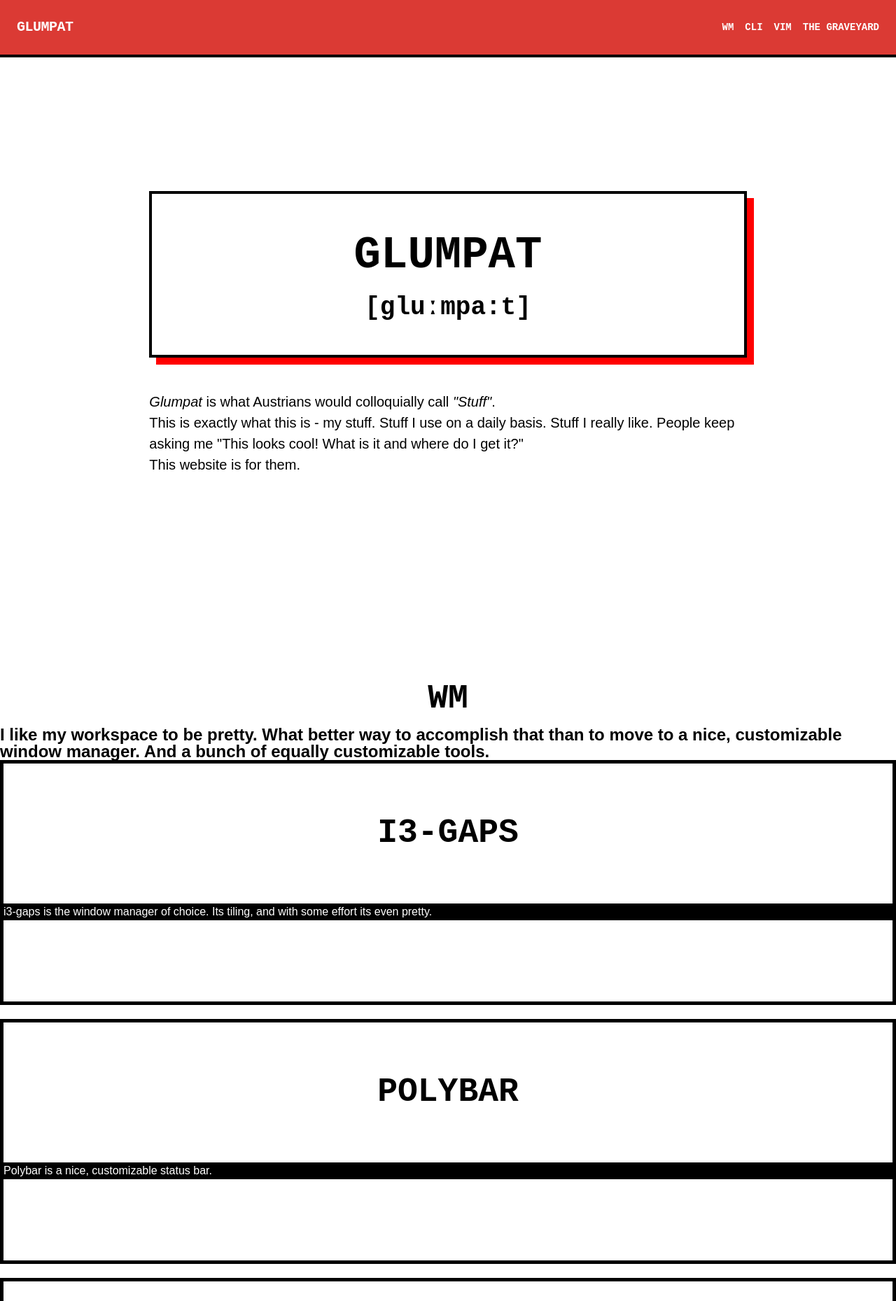
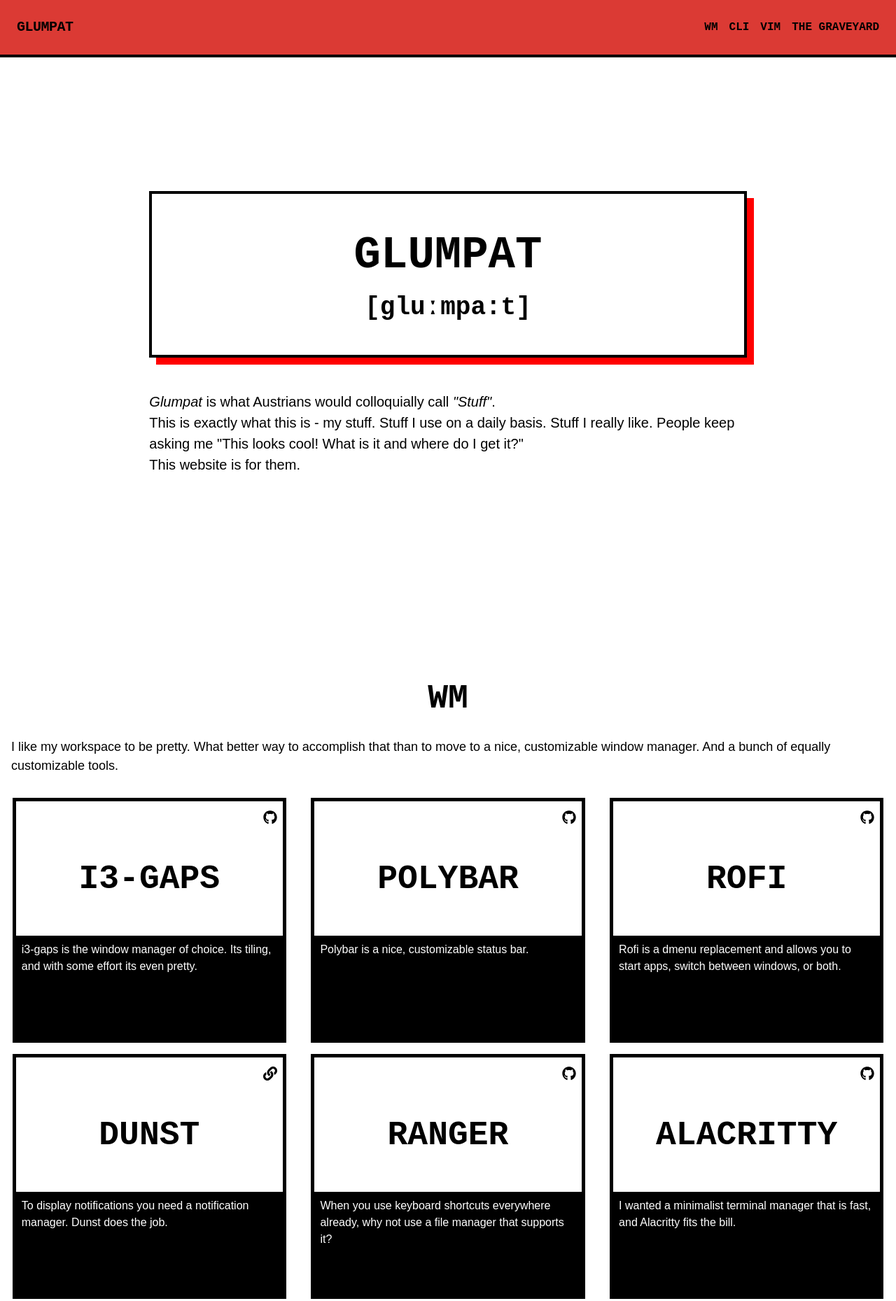
Before and after one commit to glumpat/glumpat.github.io, a Gatsby site: page / in a window 1280 px wide. Shown: the top 1859 px of the page at 70% size. Built offline with nearby package versions, Linux system fonts and the light colour scheme; Gatsby itself is replaced by a stand-in of ours.

Commit message:
Some layout fixes

```diff
--- a/package.json
+++ b/package.json
@@ -14,6 +14,10 @@
     "clean": "gatsby clean"
   },
   "dependencies": {
+    "@fortawesome/fontawesome-svg-core": "^1.2.28",
+    "@fortawesome/free-brands-svg-icons": "^5.13.0",
+    "@fortawesome/free-solid-svg-icons": "^5.13.0",
+    "@fortawesome/react-fontawesome": "^0.1.9",
     "gatsby": "^2.20.12",
     "gatsby-cli": "^2.12.7",
     "gatsby-plugin-sass": "^2.2.1",
--- a/src/components/Header.jsx
+++ b/src/components/Header.jsx
@@ -11,7 +11,7 @@
           <h2 className="block font-weight-light text-xl sm:text-4xl lowercase">[gluːmpa:t]</h2>
         </div>
         <div className="pt-12">
-          <p className="mb-3 text-xl text-left">
+          <p className="mb-3 text-xl font-medium text-left">
             <i>Glumpat</i> is what Austrians would colloquially call <i>&quot;Stuff&quot;</i>.
             <br className="mb-1"/>
             This is exactly what this is - my stuff. Stuff I use on a daily
--- /dev/null
+++ b/src/components/Icon/Icon.jsx
@@ -0,0 +1,19 @@
+import React from 'react'
+import { FontAwesomeIcon } from '@fortawesome/react-fontawesome'
+import { faGithub } from '@fortawesome/free-brands-svg-icons'
+import { faLink } from '@fortawesome/free-solid-svg-icons'
+
+const ToolLink = (props) => {
+  let icon = faLink
+  if (props.link.match(/github.com/)) {
+    icon = faGithub
+  }
+
+  return <a
+    className="hover:text-red text-xl text-right self-end"
+    href={props.link} title="Homepage">
+    <FontAwesomeIcon icon={icon}/>
+  </a>
+}
+
+export default ToolLink
--- a/src/components/Navigation.jsx
+++ b/src/components/Navigation.jsx
@@ -5,7 +5,7 @@
 
   return <nav
     className="flex items-center w-full justify-between flex-wrap bg-red border-b-4 border-black p-6 font-mono font-semibold">
-    <div className="flex items-center flex-shrink-0 text-white mr-6">
+    <div className="flex items-center flex-shrink-0 text-black mr-6">
       <a href="#" className="font-semibold text-xl tracking-tight uppercase hover:underline">Glumpat</a>
     </div>
     <div className="block lg:hidden">
@@ -19,19 +19,19 @@
     </div>
     {open
       ? <div className="w-full align-items-end block lg:flex lg:items-center lg:w-auto ">
-        <div className="text-sm">
-          <a href="#wm" className="block mt-4 lg:inline-block lg:mt-0 text-white hover:text-white mr-4 hover:underline">
+        <div className="">
+          <a href="#wm" className="block mt-4 lg:inline-block lg:mt-0 mr-4 hover:underline">
             WM
           </a>
           <a href="#cli"
-             className="block mt-4 lg:inline-block lg:mt-0 text-white hover:text-white mr-4 hover:underline">
+             className="block mt-4 lg:inline-block lg:mt-0 hove mr-4 hover:underline">
             CLI
           </a>
           <a href="#vim"
-             className="block mt-4 lg:inline-block lg:mt-0 text-white hover:text-white mr-4 hover:underline">
+             className="block mt-4 lg:inline-block lg:mt-0  mr-4 hover:underline">
             VIM
           </a>
-          <a href="#graveyard" className="block uppercase mt-4 lg:inline-block lg:mt-0 text-white hover:underline">
+          <a href="#graveyard" className="block uppercase mt-4 lg:inline-block lg:mt-0  hover:underline">
             The Graveyard
           </a>
         </div>
--- a/src/components/ToolCard/ToolCard.jsx
+++ b/src/components/ToolCard/ToolCard.jsx
@@ -1,19 +1,16 @@
 import React from 'react'
+import ToolLink from '../Icon/Icon'
+
+import classes from './ToolCard.module.scss'
 
 const ToolCard = (props) => (
-  <div className="col-md-6 col-lg-4">
-    <div className="tool ">
-      <div className="tool-header d-flex text-left">
-        <h2 className="title short m-auto">{props.title}</h2>
-        <ul className="list-inline icon-bar">
-          <li className="list-inline-item">
-            <a className="btn-link"
-               href={props.link} title="Homepage">{props.icon}
-            </a>
-          </li>
-        </ul>
+  <div className="w-full sm:w-1/2 lg:w-1/3 flex justify-center">
+    <div className={classes.Tool}>
+      <div className={classes.ToolHeader}>
+        <ToolLink link={props.link}/>
+        <h2 className={classes.ToolTitle}>{props.title}</h2>
       </div>
-      <div className="tool-body">
+      <div className="text-white bg-black p-2 flex-grow">
         <p className="tool-text">{props.description}</p>
       </div>
     </div>
--- /dev/null
+++ b/src/components/ToolCard/ToolCard.module.scss
@@ -0,0 +1,22 @@
+.Tool {
+  @apply flex flex-col w-11/12 mb-4;
+  border: 5px solid black;
+  border-radius: 0;
+  height: 350px;
+
+  &:hover {
+    box-shadow: 8px 8px red;
+  }
+
+  &:hover .ToolTitle {
+    color: orangered;
+  }
+}
+
+.ToolHeader {
+  @apply h-48 flex flex-col p-2;
+}
+
+.ToolTitle {
+  @apply m-auto uppercase text-center;
+}
--- a/src/components/Tools/Tools.jsx
+++ b/src/components/Tools/Tools.jsx
@@ -1,17 +1,14 @@
 import React from 'react'
-import { graphql, useStaticQuery } from 'gatsby'
 import ToolCard from '../ToolCard/ToolCard'
 
 const Tools = (props) => (
   <section id={props.title.toLowerCase()}>
-    <div class="container">
-      <h2 class="text-center text-uppercase mb-5">{props.title}</h2>
-      <div class="mb-5">
-        <h4 class="section-text font-weight-light">
-          {props.description}
-        </h4>
-        {props.tools.map(tool => <ToolCard {...tool}/>)}
-      </div>
+    <h2 className="text-center uppercase mb-5">{props.title}</h2>
+    <h4 className="font-sans text-lg font-medium p-4 mb-4">
+      {props.description}
+    </h4>
+    <div className="flex flex-wrap">
+      {props.tools.map(tool => <ToolCard key={tool.title} {...tool}/>)}
     </div>
   </section>
 )
--- a/src/pages/index.js
+++ b/src/pages/index.js
@@ -15,10 +15,12 @@
     <Navigation/>
     <div className="container mx-auto">
       <Header/>
-      <Tools {...WMData}/>
-      <Tools {...CliData}/>
-      <Tools {...VimData}/>
-      <Graveyard {...GraveyardData}/>
+      <div className="container">
+        <Tools {...WMData}/>
+        <Tools {...CliData}/>
+        <Tools {...VimData}/>
+        <Graveyard {...GraveyardData}/>
+      </div>
     </div>
     <About/>
   </>
--- a/src/styles/index.scss
+++ b/src/styles/index.scss
@@ -113,65 +113,8 @@
   }
 }
 
-.tool {
-  border: 5px solid black;
-  border-radius: 0;
-  height: 350px;
-  margin-bottom: 20px;
-
-  .tool-body {
-    background: $dark;
-    color: $primary;
-  }
-
-  .tool-header {
-    height: 200px;
-    display: flex;
-
-    h2 {
-      margin: auto;
-      line-height: 1.2em;
-      text-transform: uppercase;
-    }
-
-    .short {
-      font-size: 3em;
-    }
-
-    .medium {
-      font-size: 2.5em;
-    }
-
-    .long {
-      font-size: 2.2em;
-    }
-  }
-
-  &:hover {
-    box-shadow: 8px 8px red;
-
-    .tool-header {
-      h2 {
-        color: orangered;
-      }
-    }
-  }
-}
-
 .text {
   font-size: 2rem;
-}
-
-.icon-bar {
-  position: absolute;
-  top: 5px;
-  right: 5px;
-}
-
-.title {
-  margin: auto;
-  line-height: 1.2em;
-  text-transform: uppercase;
 }
 
 .title-short {
@@ -184,28 +127,6 @@
 
 .title-long {
   font-size: 2.2em;
-}
-
-.btn-link {
-  width: 3.25rem;
-  height: 3.25rem;
-  font-size: 1.4rem;
-  line-height: 2rem;
-  border-radius: 50%;
-  color: black;
-
-  &:hover * {
-    color: red;
-  }
-}
-
-.btn-link-inverse {
-  @extend .btn-link;
-  color: white;
-
-  &:hover * {
-    color: white;
-  }
 }
 
 .bg-dark {
```
Also changed, not shown: .eslintrc.js, src/components/ToolCard/Card.module.scss (deleted), 1 other file.
